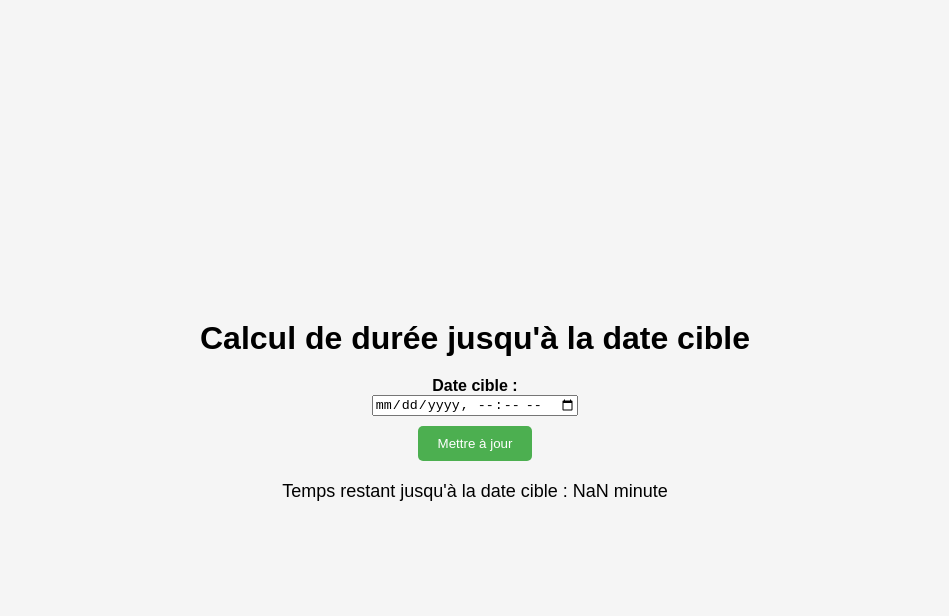
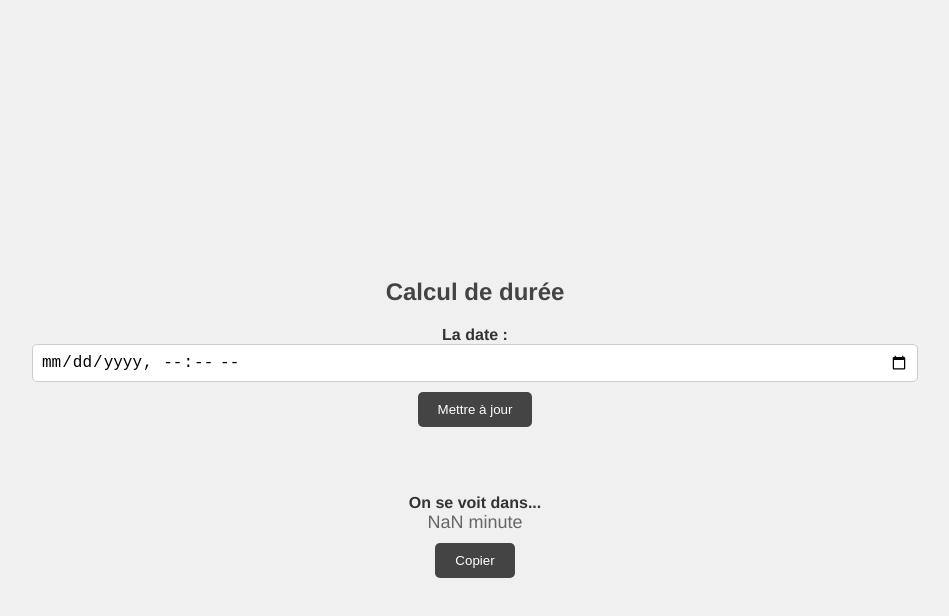
Before and after one commit to Vorlod-exe/vorlod-exe.github.io, a plain HTML site: page time.html in a window 1280 px wide. Both pictures are taken after a click on the button "Mettre à jour". Shown: the whole page, without its empty margins (165-1114 px from the left). Drawn offline with Linux system fonts and the light colour scheme.

Commit message:
Update time.html

```diff
--- a/time.html
+++ b/time.html
@@ -6,19 +6,23 @@
   <title>Calcul de durée</title>
   <style>
     body {
-      font-family: Arial, sans-serif;
+      font-family: "Helvetica Neue", Helvetica, Arial, sans-serif;
       margin: 0;
-      padding: 0;
+      padding: 20px;
       display: flex;
       flex-direction: column;
       align-items: center;
       justify-content: center;
       height: 100vh;
-      background-color: #f5f5f5;
+      background-color: #f0f0f0;
+      color: #333;
     }
 
     h1 {
       margin-bottom: 20px;
+      font-size: 24px;
+      font-weight: bold;
+      color: #444;
     }
 
     label {
@@ -27,12 +31,18 @@
 
     input[type="datetime-local"] {
       margin-bottom: 10px;
+      width: 70%;
+      padding: 8px;
+      border-radius: 5px;
+      border: 1px solid #ccc;
+      font-size: 16px;
+      outline: none;
     }
 
     button {
       padding: 10px 20px;
-      background-color: #4caf50;
-      color: white;
+      background-color: #444;
+      color: #fff;
       border: none;
       border-radius: 5px;
       cursor: pointer;
@@ -40,28 +50,43 @@
     }
 
     button:hover {
-      background-color: #45a049;
+      background-color: #333;
     }
 
     #resultat {
-      margin-top: 20px;
       font-size: 18px;
+      color: #666;
     }
 
     #resultat span {
       cursor: pointer;
       user-select: none;
     }
+
+    .notification {
+      position: fixed;
+      bottom: 20px;
+      left: 50%;
+      transform: translateX(-50%);
+      background-color: rgba(50, 50, 50, 0.8);
+      color: #fff;
+      padding: 10px 20px;
+      border-radius: 5px;
+      display: none;
+    }
   </style>
 </head>
 <body>
-  <h1>Calcul de durée jusqu'à la date cible</h1>
+  <h1>Calcul de durée</h1>
 
-  <label for="dateCibleInput">Date cible :</label>
+  <label for="dateCibleInput">La date :</label>
   <input type="datetime-local" id="dateCibleInput">
-  <button onclick="updateDateCible()">Mettre à jour</button>
+  <button onclick="updateDateCible()" style="margin-bottom: 50pt;">Mettre à jour</button>
 
+  <label>On se voit dans...</label>
   <div id="resultat"></div>
+  <button onclick="copyDuration()" id="copyButton" style="display: none; margin-top: 10px;">Copier</button>
+  <div class="notification" id="notification">Copié</div>
 
   <script>
     // Fonction pour calculer la différence de temps entre deux dates
@@ -106,7 +131,8 @@
       const nouvelleDateCible = dateCibleInput.value;
       const duree = calculerDifferenceDate(nouvelleDateCible);
       const resultat = formaterDuree(duree);
-      document.getElementById('resultat').innerHTML = `Temps restant jusqu'à la date cible : <span onclick="copierDuree('${resultat}')">${resultat}</span>`;
+      document.getElementById('resultat').innerHTML = `<span onclick="copierDuree('${resultat}')">${resultat}</span>`;
+      document.getElementById('copyButton').style.display = 'block';
 
       // Mettre à jour l'URL avec la nouvelle date cible
       const urlParams = new URLSearchParams(window.location.search);
@@ -115,14 +141,18 @@
     }
 
     // Fonction pour copier la durée au clic
-    function copierDuree(duree) {
+    function copyDuration() {
+      const resultat = document.getElementById('resultat').querySelector('span').textContent;
       const textarea = document.createElement('textarea');
-      textarea.value = duree;
+      textarea.value = resultat;
       document.body.appendChild(textarea);
       textarea.select();
       document.execCommand('copy');
       document.body.removeChild(textarea);
-      alert('Durée copiée : ' + duree);
+      document.getElementById('notification').style.display = 'block';
+      setTimeout(function() {
+        document.getElementById('notification').style.display = 'none';
+      }, 2000);
     }
   </script>
 </body>
```
